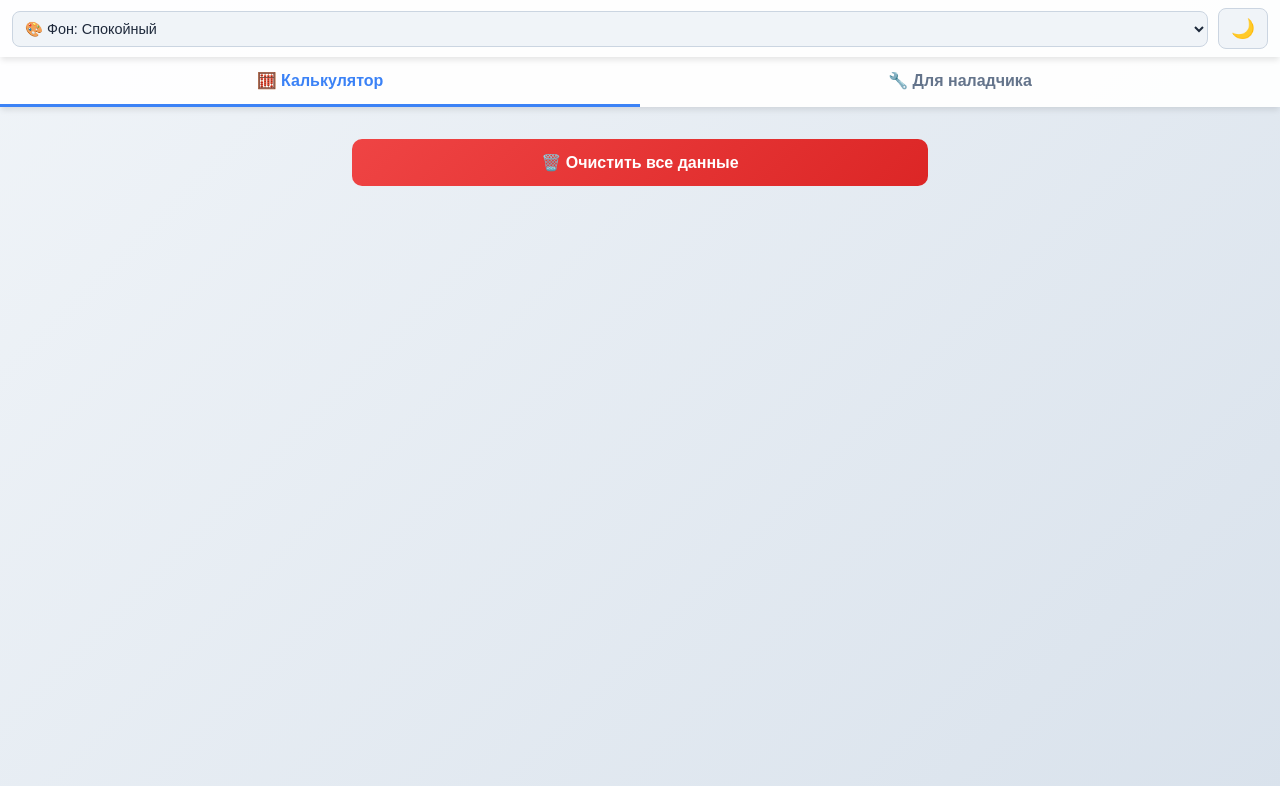
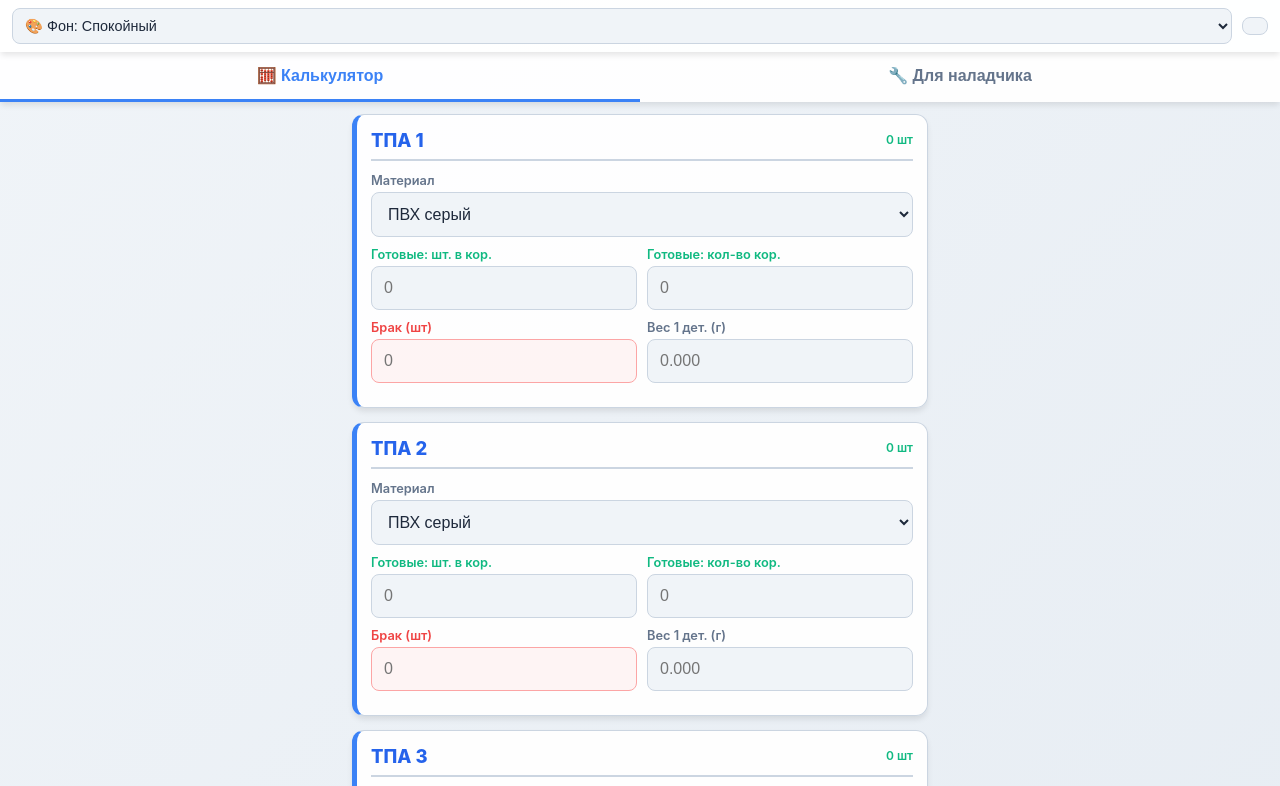
Before and after one commit to kulikartemtop-hash/tpa-calculator, a plain HTML site: page index.html in a window 1280 px wide. Both pictures are taken after a click on the button "🧮 Калькулятор". Shown: the top 786 px of the page. Drawn offline with Linux system fonts and the light colour scheme.

Commit message:
Update index.html

```diff
--- a/index.html
+++ b/index.html
@@ -195,6 +195,8 @@
             border-color: #fca5a5 !important;
             background-color: rgba(239, 68, 68, 0.05) !important;
         }
+        .input-defect:focus { border-color: var(--danger) !important; }
+
         .summary-list {
             background: var(--card);
             border-radius: 12px;
@@ -241,9 +243,10 @@
         }
 
         .material-item { background: rgba(16, 185, 129, 0.05); }
-        .material-item .summary-tpa { color: var(--success); }
+        .material-item .summary-tpa { color: var(--success); }        .material-item .parts { color: var(--success); font-size: 0.95rem; }
 
-        .empty-hint {            text-align: center;
+        .empty-hint {
+            text-align: center;
             color: var(--text-secondary);
             padding: 30px 20px;
             font-style: italic;
@@ -263,6 +266,7 @@
             font-weight: 600;
             margin-top: 20px;
             margin-bottom: 40px;
+            box-shadow: 0 4px 6px rgba(239, 68, 68, 0.3);
             cursor: pointer;
         }
     </style>
@@ -279,8 +283,8 @@
     </div>
 
     <div class="tabs">
-        <button class="tab-btn active" id="tab-calc-btn">🧮 Калькулятор</button>
-        <button class="tab-btn" id="tab-setup-btn">🔧 Для наладчика</button>
+        <button class="tab-btn active" id="tab-btn-calc">🧮 Калькулятор</button>
+        <button class="tab-btn" id="tab-btn-setup">🔧 Для наладчика</button>
     </div>
 
     <div class="container">
@@ -288,111 +292,134 @@
             <div id="tpa-container"></div>
             <button class="reset-btn" id="reset-btn">🗑️ Очистить все данные</button>
         </div>
-
         <div id="tab-setup" class="tab-content">
             <div class="summary-list" id="summary-container"></div>
         </div>
     </div>
 <script>
-        const TPA_LIST = ["ТПА 1", "ТПА 2", "ТПА 3", "ТПА 4", "ТПА 5", "ТПА 6", "ТПА 7", "ТПА 8", "ТПА 9", "ТПА 10", "ТПА 11", "ТПА 12", "ТПА 13", "Малыш"];
-        const MATERIALS = ["ПВХ серый", "ПВХ коричневый", "АБС", "PP"];
+        var TPA_LIST = [
+            "ТПА 1", "ТПА 2", "ТПА 3", "ТПА 4", "ТПА 5", "ТПА 6",
+            "ТПА 7", "ТПА 8", "ТПА 9", "ТПА 10", "ТПА 11", "ТПА 12",
+            "ТПА 13", "Малыш"
+        ];
+        var MATERIALS = ["ПВХ серый", "ПВХ коричневый", "АБС", "PP"];
 
-        // Запускаем сразу после загрузки DOM
-        createTPACards();
-        loadSettings();
-        loadData();
-        calculateAll();
-        setupEventListeners();
+        function init() {
+            var savedTheme = localStorage.getItem('tpa_theme') || 'light';
+            var savedWallpaper = localStorage.getItem('tpa_wallpaper') || '1';
+            document.documentElement.setAttribute('data-theme', savedTheme);
+            document.documentElement.setAttribute('data-wallpaper', savedWallpaper);
 
-        function createTPACards() {
-            const container = document.getElementById('tpa-container');
+            var wpSelect = document.getElementById('wallpaper-select');
+            if (wpSelect) {
+                wpSelect.value = savedWallpaper;
+                wpSelect.addEventListener('change', function() {
+                    changeWallpaper(this.value);
+                });
+            }
+
+            updateThemeIcon(savedTheme);
+
+            var container = document.getElementById('tpa-container');
             if (!container) {
-                console.error('Не найден tpa-container');
+                console.error('Контейнер tpa-container не найден!');
                 return;
             }
 
-            let html = '';
-            TPA_LIST.forEach((tpa, index) => {
-                const matOptions = MATERIALS.map(m => '<option value="' + m + '">' + m + '</option>').join('');
+            var html = '';
+            for (var i = 0; i < TPA_LIST.length; i++) {
+                var tpa = TPA_LIST[i];
+                var matOptions = '';
+                for (var j = 0; j < MATERIALS.length; j++) {
+                    matOptions += '<option value="' + MATERIALS[j] + '">' + MATERIALS[j] + '</option>';
+                }
+
                 html += '<div class="tpa-card" data-tpa="' + tpa + '">' +
                     '<div class="tpa-header">' +
                         '<span>' + tpa + '</span>' +
-                        '<div class="tpa-mini-result" id="res-' + index + '"><div class="good">0 шт</div></div>' +
+                        '<div class="tpa-mini-result" id="res-' + i + '">' +
+                            '<div class="good">0 шт</div>' +
+                        '</div>' +
                     '</div>' +
                     '<div class="form-row">' +
                         '<div class="form-group full-width">' +
                             '<label>Материал</label>' +
-                            '<select class="calc-input" data-idx="' + index + '" data-field="mat">' + matOptions + '</select>' +
+                            '<select class="calc-input" data-idx="' + i + '" data-field="mat">' +
+                                matOptions +                            '</select>' +
                         '</div>' +
                     '</div>' +
                     '<div class="form-row">' +
                         '<div class="form-group">' +
                             '<label style="color: var(--success);">Готовые: шт. в кор.</label>' +
-                            '<input type="number" class="calc-input" data-idx="' + index + '" data-field="perBox" inputmode="numeric" placeholder="0">' +
+                            '<input type="number" class="calc-input" data-idx="' + i + '" data-field="perBox" inputmode="numeric" placeholder="0">' +
                         '</div>' +
                         '<div class="form-group">' +
                             '<label style="color: var(--success);">Готовые: кол-во кор.</label>' +
-                            '<input type="number" class="calc-input" data-idx="' + index + '" data-field="boxes" inputmode="numeric" placeholder="0">' +
+                            '<input type="number" class="calc-input" data-idx="' + i + '" data-field="boxes" inputmode="numeric" placeholder="0">' +
                         '</div>' +
                     '</div>' +
                     '<div class="form-row">' +
                         '<div class="form-group">' +
                             '<label style="color: var(--danger);">Брак (шт)</label>' +
-                            '<input type="number" class="calc-input input-defect" data-idx="' + index + '" data-field="defect" inputmode="numeric" placeholder="0">' +
+                            '<input type="number" class="calc-input input-defect" data-idx="' + i + '" data-field="defect" inputmode="numeric" placeholder="0">' +
                         '</div>' +
                         '<div class="form-group">' +
-                            '<label>Вес 1 дет. (г)</label>' +                            '<input type="number" class="calc-input" data-idx="' + index + '" data-field="weight" inputmode="decimal" step="0.001" placeholder="0.000">' +
+                            '<label>Вес 1 дет. (г)</label>' +
+                            '<input type="number" class="calc-input" data-idx="' + i + '" data-field="weight" inputmode="decimal" step="0.001" placeholder="0.000">' +
                         '</div>' +
                     '</div>' +
                 '</div>';
-            });
+            }
             container.innerHTML = html;
-            console.log('Карточки ТПА созданы:', TPA_LIST.length);
-        }
 
-        function setupEventListeners() {
-            // Вкладки
-            document.getElementById('tab-calc-btn').addEventListener('click', function() {
-                switchTab('calc');
-            });
-            document.getElementById('tab-setup-btn').addEventListener('click', function() {
-                switchTab('setup');
-            });
+            loadData();
 
-            // Тема
-            document.getElementById('theme-btn').addEventListener('click', toggleTheme);
-
-            // Фон
-            document.getElementById('wallpaper-select').addEventListener('change', function(e) {
-                changeWallpaper(e.target.value);
-            });
-
-            // Очистка
-            document.getElementById('reset-btn').addEventListener('click', resetAll);
-
-            // Автосохранение при вводе
-            document.addEventListener('input', function(e) {
-                if (e.target.classList.contains('calc-input')) {
+            var inputs = document.querySelectorAll('.calc-input');
+            for (var k = 0; k < inputs.length; k++) {
+                inputs[k].addEventListener('input', function() {
                     calculateAll();
                     saveData();
-                }
                 });
             }
 
-        function loadSettings() {
-            const savedTheme = localStorage.getItem('tpa_theme') || 'light';
-            const savedWallpaper = localStorage.getItem('tpa_wallpaper') || '1';
-            document.documentElement.setAttribute('data-theme', savedTheme);
-            document.documentElement.setAttribute('data-wallpaper', savedWallpaper);
-            document.getElementById('wallpaper-select').value = savedWallpaper;
-            document.getElementById('theme-btn').textContent = savedTheme === 'light' ? '🌙' : '☀️';
+            var themeBtn = document.getElementById('theme-btn');
+            if (themeBtn) {
+                themeBtn.addEventListener('click', toggleTheme);
+            }
+
+            var resetBtn = document.getElementById('reset-btn');
+            if (resetBtn) {
+                resetBtn.addEventListener('click', resetAll);
+            }
+
+            var tabBtnCalc = document.getElementById('tab-btn-calc');
+            var tabBtnSetup = document.getElementById('tab-btn-setup');
+            if (tabBtnCalc) {                tabBtnCalc.addEventListener('click', function() {
+                    switchTab('calc');
+                });
+            }
+            if (tabBtnSetup) {
+                tabBtnSetup.addEventListener('click', function() {
+                    switchTab('setup');
+                });
+            }
+
+            calculateAll();
         }
 
         function toggleTheme() {
-            const current = document.documentElement.getAttribute('data-theme');
-            const next = current === 'light' ? 'dark' : 'light';            document.documentElement.setAttribute('data-theme', next);
+            var current = document.documentElement.getAttribute('data-theme');
+            var next = current === 'light' ? 'dark' : 'light';
+            document.documentElement.setAttribute('data-theme', next);
             localStorage.setItem('tpa_theme', next);
-            document.getElementById('theme-btn').textContent = next === 'light' ? '🌙' : '☀️';
+            updateThemeIcon(next);
+        }
+
+        function updateThemeIcon(theme) {
+            var btn = document.getElementById('theme-btn');
+            if (btn) {
+                btn.textContent = theme === 'light' ? '' : '☀️';
+            }
         }
 
         function changeWallpaper(val) {
@@ -401,73 +428,80 @@
         }
 
         function saveData() {
-            const inputs = document.querySelectorAll('.calc-input');
-            const dataToSave = {};
-            inputs.forEach(function(input) {
-                const idx = input.dataset.idx;
-                const field = input.dataset.field;
+            var inputs = document.querySelectorAll('.calc-input');
+            var dataToSave = {};
+            for (var i = 0; i < inputs.length; i++) {
+                var input = inputs[i];
+                var idx = input.getAttribute('data-idx');
+                var field = input.getAttribute('data-field');
                 if (!dataToSave[idx]) dataToSave[idx] = {};
                 dataToSave[idx][field] = input.value;
-            });
+            }
             localStorage.setItem('tpa_calc_data', JSON.stringify(dataToSave));
         }
 
         function loadData() {
-            const saved = localStorage.getItem('tpa_calc_data');
+            var saved = localStorage.getItem('tpa_calc_data');
             if (saved) {
-                try {
-                    const dataToSave = JSON.parse(saved);
-                    const inputs = document.querySelectorAll('.calc-input');
-                    inputs.forEach(function(input) {
-                        const idx = input.dataset.idx;
-                        const field = input.dataset.field;
+                var dataToSave = JSON.parse(saved);                var inputs = document.querySelectorAll('.calc-input');
+                for (var i = 0; i < inputs.length; i++) {
+                    var input = inputs[i];
+                    var idx = input.getAttribute('data-idx');
+                    var field = input.getAttribute('data-field');
                     if (dataToSave[idx] && dataToSave[idx][field] !== undefined) {
                         input.value = dataToSave[idx][field];
                     }
-                    });
-                } catch(e) {
-                    console.error('Ошибка загрузки данных:', e);
                 }
             }
         }
 
         function calculateAll() {
-            const inputs = document.querySelectorAll('.calc-input');
-            const data = {};
+            var inputs = document.querySelectorAll('.calc-input');
+            var data = {};
 
-            TPA_LIST.forEach((tpa, index) => {
-                data[index] = { name: tpa, mat: MATERIALS[0], perBox: 0, boxes: 0, weight: 0, defect: 0 };
-            });
+            for (var i = 0; i < TPA_LIST.length; i++) {
+                data[i] = {
+                    name: TPA_LIST[i],
+                    mat: 'Не выбрано',
+                    perBox: 0,
+                    boxes: 0,
+                    weight: 0,
+                    defect: 0
+                };
+            }
 
-            inputs.forEach(function(input) {                const idx = input.dataset.idx;
-                const field = input.dataset.field;
+            for (var j = 0; j < inputs.length; j++) {
+                var input = inputs[j];
+                var idx = input.getAttribute('data-idx');
+                var field = input.getAttribute('data-field');
                 if (field === 'mat') {
                     data[idx].mat = input.value;
                 } else {
-                    const val = parseFloat(input.value);
+                    var val = parseFloat(input.value);
                     if (!isNaN(val) && val >= 0) {
                         data[idx][field] = val;
                     }
                 }
-            });
+            }
 
-            let summaryHtml = '';
-            let hasData = false;
-            const materialTotals = {};
+            var summaryHtml = '';
+            var hasData = false;
+            var materialTotals = {};
 
-            TPA_LIST.forEach((tpa, index) => {
-                const d = data[index];
-                const goodParts = d.perBox * d.boxes;
-                const defectParts = d.defect;
+            for (var k = 0; k < TPA_LIST.length; k++) {
+                var tpa = TPA_LIST[k];
+                var d = data[k];
 
-                const goodWeightKg = (goodParts * d.weight) / 1000;
-                const defectWeightKg = (defectParts * d.weight) / 1000;
-                const totalWeightKg = goodWeightKg + defectWeightKg;
+                var goodParts = d.perBox * d.boxes;                var defectParts = d.defect;
 
-                const resEl = document.getElementById('res-' + index);
+                var goodWeightKg = (goodParts * d.weight) / 1000;
+                var defectWeightKg = (defectParts * d.weight) / 1000;
+                var totalWeightKg = goodWeightKg + defectWeightKg;
+
+                var resEl = document.getElementById('res-' + k);
                 if (resEl) {
                     if (goodParts > 0 || defectParts > 0) {
-                        let miniHtml = '<div class="good">Гот: ' + goodParts + ' шт</div>';
+                        var miniHtml = '<div class="good">Гот: ' + goodParts + ' шт</div>';
                         if (defectParts > 0) {
                             miniHtml += '<div class="defect">Брак: ' + defectParts + ' шт</div>';
                         }
@@ -488,6 +522,7 @@
                             '<div class="weight-total">Общий вес: ' + totalWeightKg.toFixed(3) + ' кг</div>' +
                         '</div>' +
                     '</div>';
+
                     if (!materialTotals[d.mat]) {
                         materialTotals[d.mat] = { totalWeight: 0, goodWeight: 0, defectWeight: 0 };
                     }
@@ -495,23 +530,73 @@
                     materialTotals[d.mat].goodWeight += goodWeightKg;
                     materialTotals[d.mat].defectWeight += defectWeightKg;
                 }
-            });
+            }
 
-            const summaryContainer = document.getElementById('summary-container');
+            var summaryContainer = document.getElementById('summary-container');
             if (summaryContainer) {
                 if (hasData) {
-                    let matSummaryHtml = '<div class="material-summary-header">📦 Итого по сырью:</div>';
-                    for (const mat in materialTotals) {
-                        const stats = materialTotals[mat];
+                    var matSummaryHtml = '<div class="material-summary-header">📦 Итого по сырью:</div>';
+                    for (var mat in materialTotals) {
+                        if (materialTotals.hasOwnProperty(mat)) {
+                            var stats = materialTotals[mat];
                             matSummaryHtml += '<div class="summary-item material-item">' +
                                 '<div class="summary-tpa">' + mat + '</div>' +
-                            '<div class="summary-data">' +
-                                '<div class="parts">' + stats.totalWeight.toFixed(3) + ' кг всего</div>' +
+                                '<div class="summary-data">' +                                    '<div class="parts">' + stats.totalWeight.toFixed(3) + ' кг всего</div>' +
                                     '<div class="weight-good">Готовые: ' + stats.goodWeight.toFixed(3) + ' кг</div>' +
                                     '<div class="weight-defect">Брак: ' + stats.defectWeight.toFixed(3) + ' кг</div>' +
                                 '</div>' +
                             '</div>';
                         }
+                    }
                     summaryHtml += matSummaryHtml;
                     summaryContainer.innerHTML = summaryHtml;
                 } else {
+                    summaryContainer.innerHTML = '<div class="empty-hint">Заполните данные во вкладке "Калькулятор", чтобы увидеть сводку</div>';
+                }
+            }
+        }
+
+        function switchTab(tabName) {
+            var tabContents = document.querySelectorAll('.tab-content');
+            var tabBtns = document.querySelectorAll('.tab-btn');
+
+            for (var i = 0; i < tabContents.length; i++) {
+                tabContents[i].classList.remove('active');
+            }
+            for (var j = 0; j < tabBtns.length; j++) {
+                tabBtns[j].classList.remove('active');
+            }
+
+            document.getElementById('tab-' + tabName).classList.add('active');
+
+            if (tabName === 'calc') {
+                document.getElementById('tab-btn-calc').classList.add('active');
+            } else {
+                document.getElementById('tab-btn-setup').classList.add('active');
+                calculateAll();
+            }
+        }
+
+        function resetAll() {
+            if(confirm('Очистить все введенные данные? Настройки темы и фона останутся.')) {
+                var inputs = document.querySelectorAll('.calc-input');
+                for (var i = 0; i < inputs.length; i++) {
+                    var input = inputs[i];
+                    if (input.tagName === 'SELECT') {
+                        input.selectedIndex = 0;
+                    } else {
+                        input.value = '';
+                    }
+                }
+                localStorage.removeItem('tpa_calc_data');
+                calculateAll();
+            }        }
+
+        if (document.readyState === 'loading') {
+            document.addEventListener('DOMContentLoaded', init);
+        } else {
+            init();
+        }
+    </script>
+</body>
+</html>
```
Lines whose indentation alone changed are shown as unchanged.
